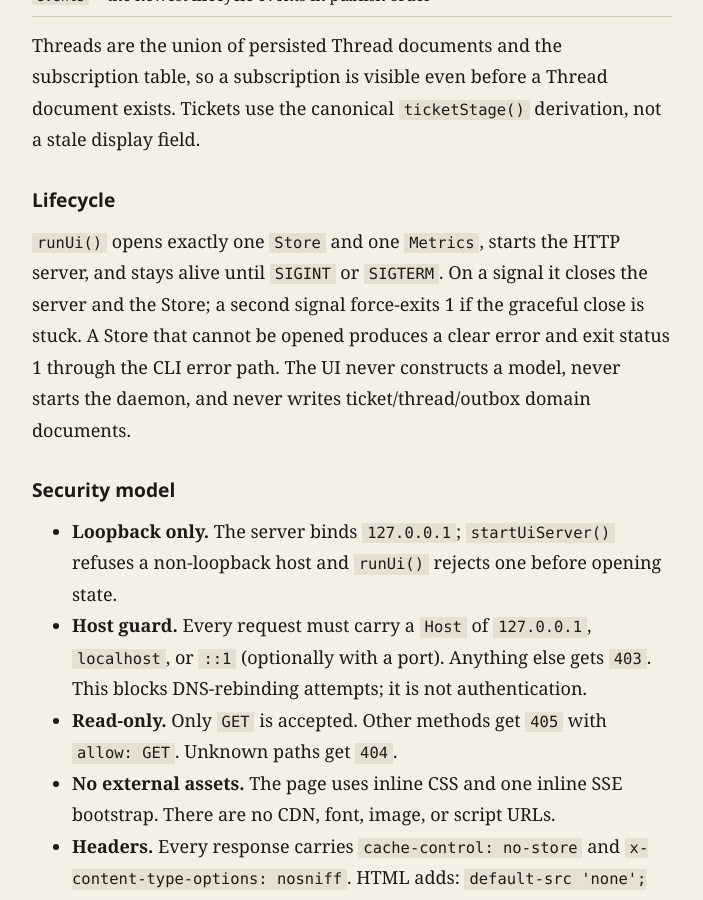
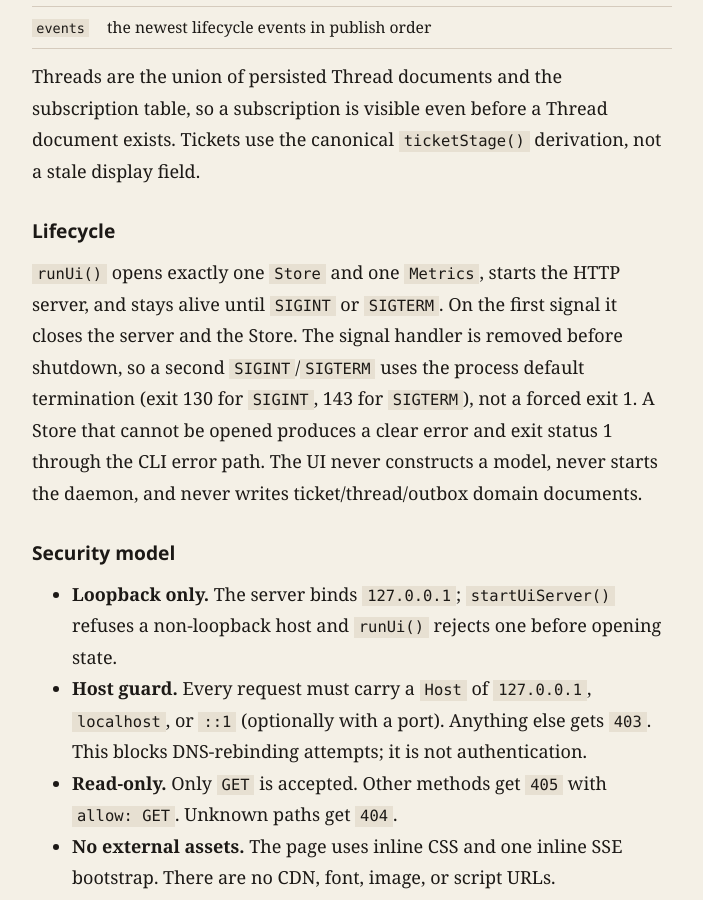
Before and after one commit to LofiSu/deepseek-super-agent, a Jekyll site: the page built from docs/UI.md, in a window 1280 px wide and 900 px high, scrolled down 1659 px. Shown: the whole window, without its empty margins (288-991 px from the left). Built offline with Jekyll 4.4.1, drawn with Linux system fonts in a browser that asks for light colours; our own code applies the rules of GitHub Pages for plain Markdown files; some of the changed text lies outside the part shown.

Commit message:
[SUPER-AGENT][LOCAL-UI] Close SSE on read-model errors and correct UI docs

````diff
--- a/docs/UI.md
+++ b/docs/UI.md
@@ -20,12 +20,14 @@ behavior is available through `runUi()` directly and is fully covered by
 `test/cli-ui.test.ts`. The intended command is:
 
 ```text
-ds-agent ui [--port 4318] [--home <dir>]
+ds-agent ui [--port 4318]
 ```
 
-`runUi` reads `--port` from the process arguments when no explicit port is
-passed, and the caller supplies the state home. The follow-up PR only needs to
-dispatch `ui` to `runUi(home)` (or call `registerUi`) and add a help line.
+The state home is resolved by the CLI from `DS_AGENT_HOME`, falling back to
+`./.ds-agent`; there is no `--home` flag. `runUi` reads `--port` from the process
+arguments when no explicit port is passed, and the caller supplies the resolved
+home. The follow-up PR only needs to dispatch `ui` to `runUi(home)` (or call
+`registerUi`) and add a help line.
 
 ## Read model
 
@@ -55,11 +57,13 @@ the canonical `ticketStage()` derivation, not a stale display field.
 ## Lifecycle
 
 `runUi()` opens exactly one `Store` and one `Metrics`, starts the HTTP server,
-and stays alive until `SIGINT` or `SIGTERM`. On a signal it closes the server and
-the Store; a second signal force-exits 1 if the graceful close is stuck. A
-Store that cannot be opened produces a clear error and exit status 1 through the
-CLI error path. The UI never constructs a model, never starts the daemon, and
-never writes ticket/thread/outbox domain documents.
+and stays alive until `SIGINT` or `SIGTERM`. On the first signal it closes the
+server and the Store. The signal handler is removed before shutdown, so a second
+`SIGINT`/`SIGTERM` uses the process default termination (exit 130 for `SIGINT`,
+143 for `SIGTERM`), not a forced exit 1. A Store that cannot be opened produces a
+clear error and exit status 1 through the CLI error path. The UI never constructs
+a model, never starts the daemon, and never writes ticket/thread/outbox domain
+documents.
 
 ## Security model
 
````
Also changed, not shown: src/ui/server.ts (+7 -0 lines), test/cli-ui.test.ts (+29 -1 lines).
